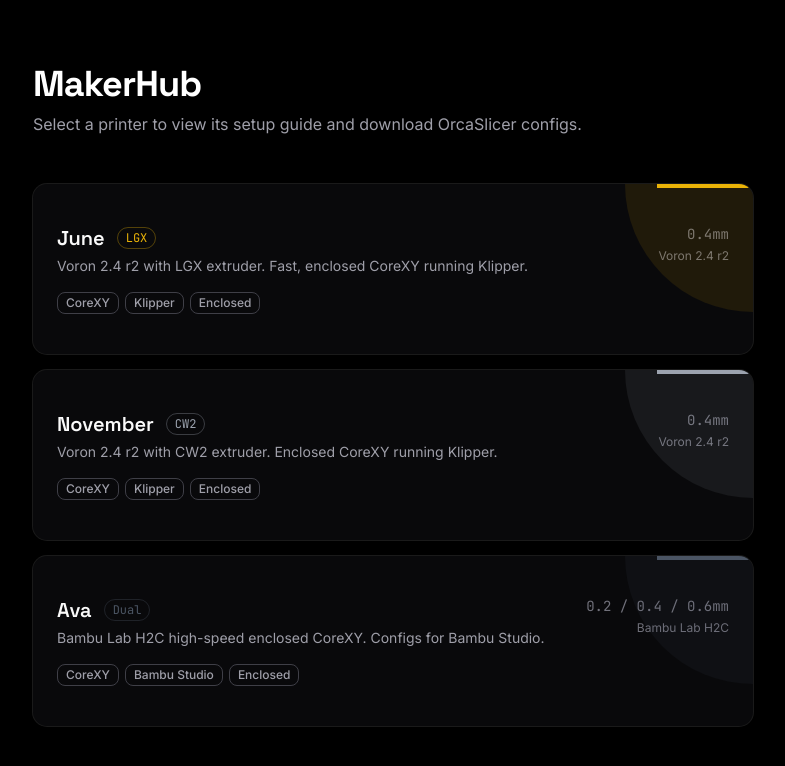
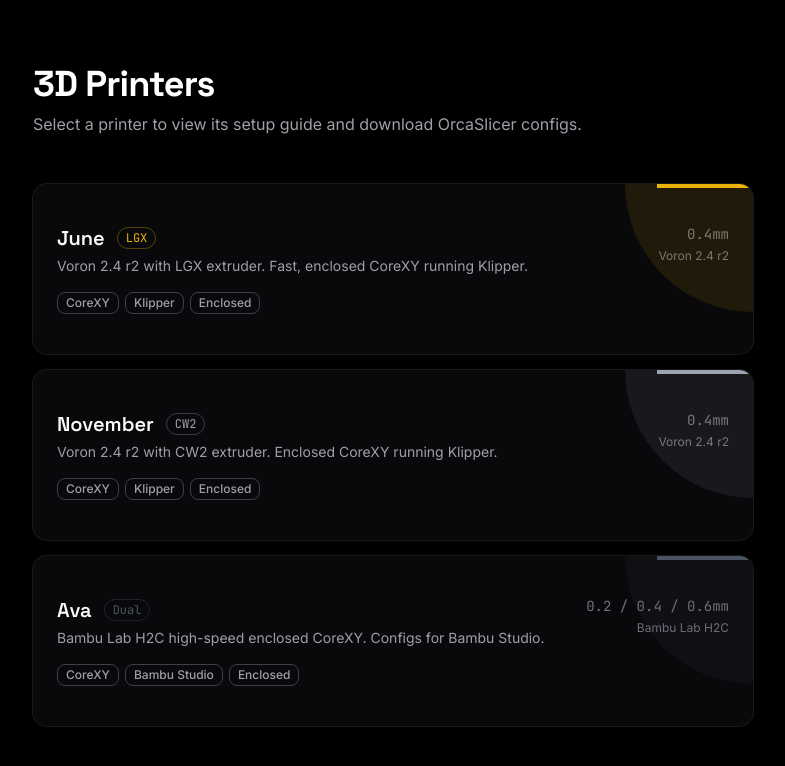
Before and after one commit to SanchakGarg/makerhub, a Next.js app: page / in a window 1280 px wide. Shown: the top 766 px of the page, without its empty margins (247-1032 px from the left). Built offline with nearby package versions, Linux system fonts and the light colour scheme.

Commit message:
Rename page title and header to 3D Printers

```diff
--- a/app/layout.tsx
+++ b/app/layout.tsx
@@ -8,7 +8,7 @@
 const jetbrainsMono = JetBrains_Mono({ variable: '--font-jetbrains-mono', subsets: ['latin'] });
 
 export const metadata: Metadata = {
-  title: 'MakerHub',
+  title: '3D Printers',
   description: 'Makerspace 3D printer configs and setup guides',
 };
 
--- a/app/page.tsx
+++ b/app/page.tsx
@@ -6,7 +6,7 @@
   return (
     <main className="max-w-3xl mx-auto px-6 py-16">
       <div className="mb-12">
-        <h1 className="text-4xl font-bold tracking-tight mb-2" style={{ fontFamily: 'var(--font-space-grotesk)' }}>MakerHub</h1>
+        <h1 className="text-4xl font-bold tracking-tight mb-2" style={{ fontFamily: 'var(--font-space-grotesk)' }}>3D Printers</h1>
         <p className="text-zinc-400">
           Select a printer to view its setup guide and download OrcaSlicer configs.
         </p>
```
